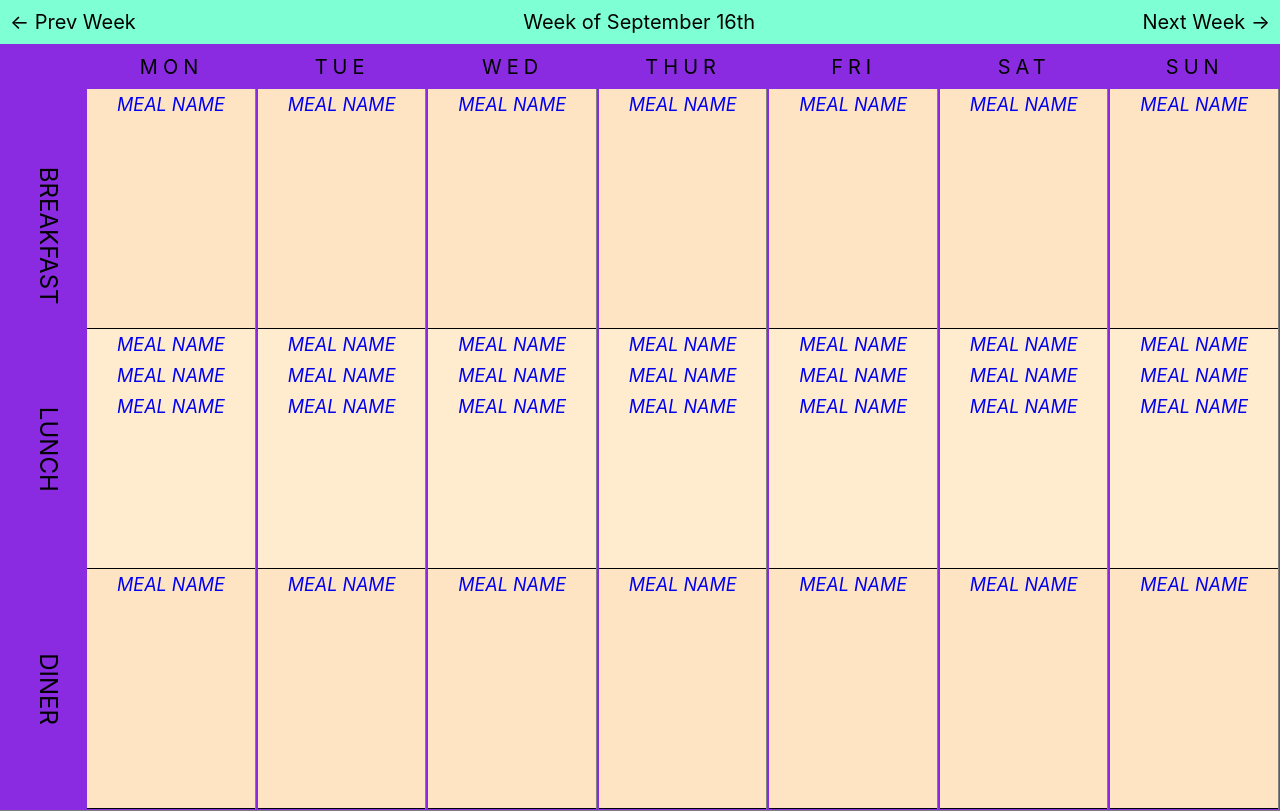
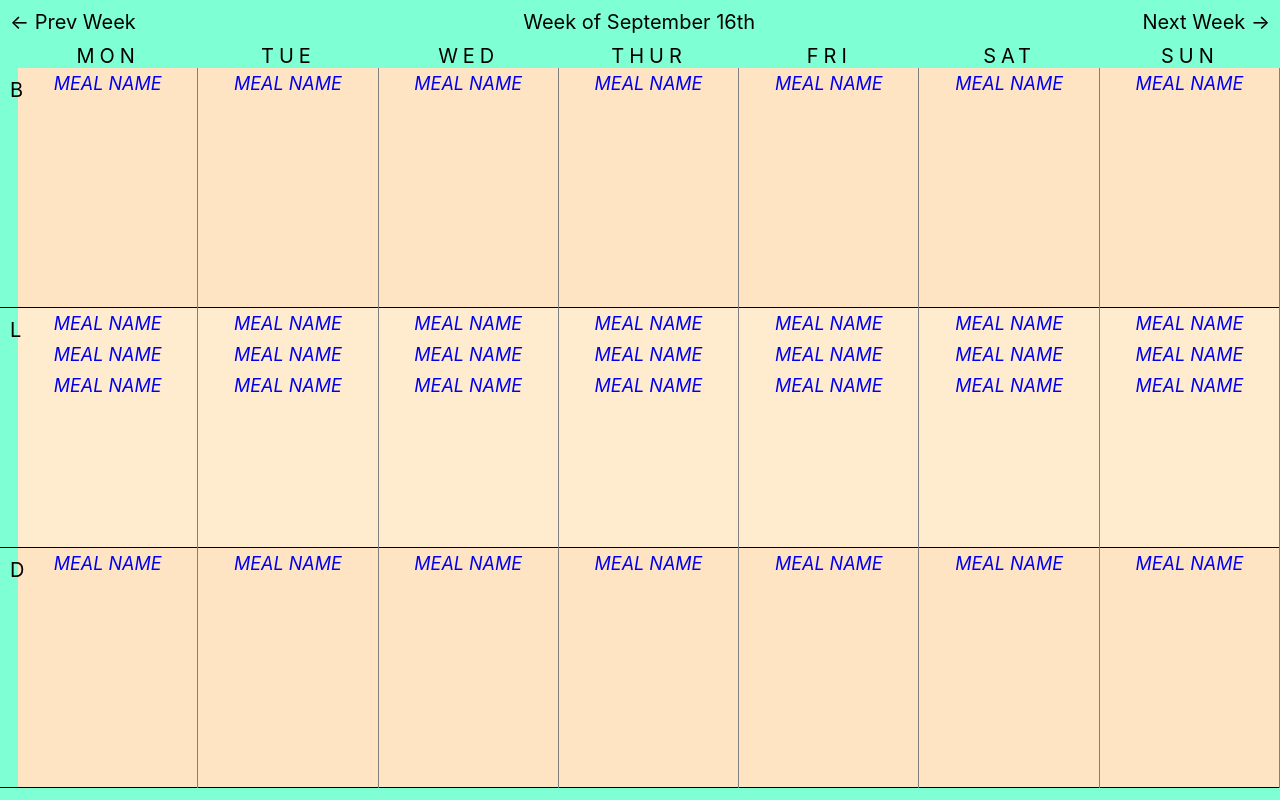
Before and after one commit to muzhaqi16/meal-planner-react, a React (Create React App) app: page / in a window 1280 px wide. Built offline with nearby package versions, Linux system fonts and the light colour scheme; the HTML template or start-up script is replaced by a standard one.

Commit message:
change calendar layout

```diff
--- a/src/components/Calendar/Week.css
+++ b/src/components/Calendar/Week.css
@@ -7,21 +7,19 @@ nav {
 
 .week ul{
     display: flex;
-    width: 100%;
-    box-sizing: border-box;
 }
 .day-name{
-    display: inline-block;
-    border-bottom: 1px solid grey;
-    background-color: blueviolet;
-    padding: 1px;
     font-size: 18px;
     flex: 1;
     text-align: center;
     text-transform: uppercase;
 }
+#meal-header{
+    flex: 0.1;
+    width: 10px;
+    position: relative;
+}
 .day-name span{
-    display: block;
     padding: 10px;
     font-size: 20px;
     letter-spacing: 5px;
@@ -36,14 +34,11 @@ nav {
     flex: 1;
     border-bottom: 1px solid;
 }
-li#meal-header{
-    width: 20px;
-    flex: 0.5;
+.meal-time span{
+    display: inline-block;
 }
-
 li.header{
+    font-size: 24px;
     position: relative;
-    transform: rotate(90deg);
-    font-size: 24px;
-    left: -100px;
+    letter-spacing: 3px;
 }
--- a/src/components/Calendar/Week.js
+++ b/src/components/Calendar/Week.js
@@ -14,9 +14,9 @@ export default class Week extends React.Component {
                     <ul>
                         <li className="day-name" id="meal-header"><span>&nbsp;</span>
                             <ul className="meal-periods">
-                                <li className="meal-time header">Breakfast</li>
-                                <li className="meal-time header">Lunch</li>
-                                <li className="meal-time header">Diner</li>
+                                <li className="meal-time header"><span>B</span></li>
+                                <li className="meal-time header"><span>L</span></li>
+                                <li className="meal-time header"><span>D</span></li>
                             </ul>
                         </li>
                         <li className="day-name">
```
